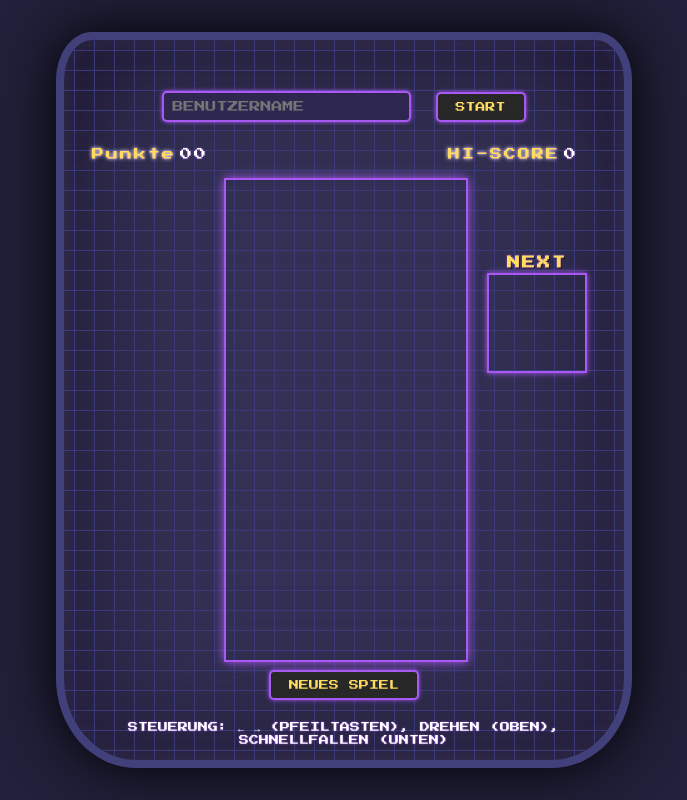
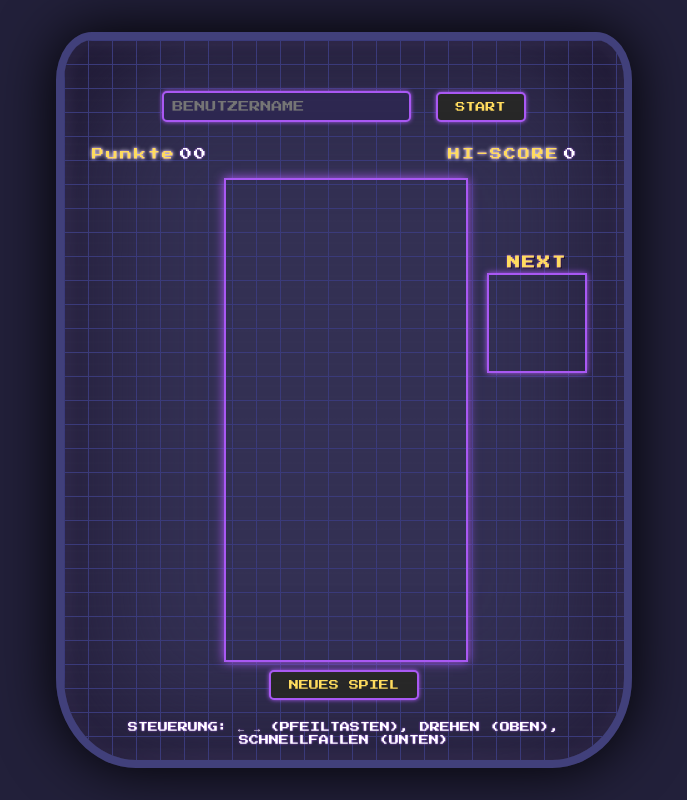
Before and after one commit to mattis999/tetris.mattis, a plain HTML site: page index.html in a window 1280 px wide. Shown: the whole page, without its empty margins (296-983 px from the left). Drawn offline with Linux system fonts and the light colour scheme.

Commit message:
Fix HTML formatting and improve structure

```diff
--- a/index.html
+++ b/index.html
@@ -46,15 +46,15 @@
       pointer-events: none;
       z-index: 1;
       background-image:
+        linear-gradient(#3a3a7a 1px, transparent 1px),
+        linear-gradient(90deg, #3a3a7a 1px, transparent 1px);
+      /*
+      background-image:
         linear-gradient(to right, #a958f320 1px, transparent 1px),
         linear-gradient(to bottom, #a958f320 1px, transparent 1px);
+      */
       background-size: 24px 24px;
       background-position: 0 0;
-        background-image:
-          linear-gradient(#3a3a7a 1px, transparent 1px),
-          linear-gradient(90deg, #3a3a7a 1px, transparent 1px);
-        background-size: 20px 20px; /* Größe jedes Blocks (Zelle) */
-        background-position: center; /* zentriert das Raster */
 
     }
     /* Container für Inhalt im Rahmen */
```
